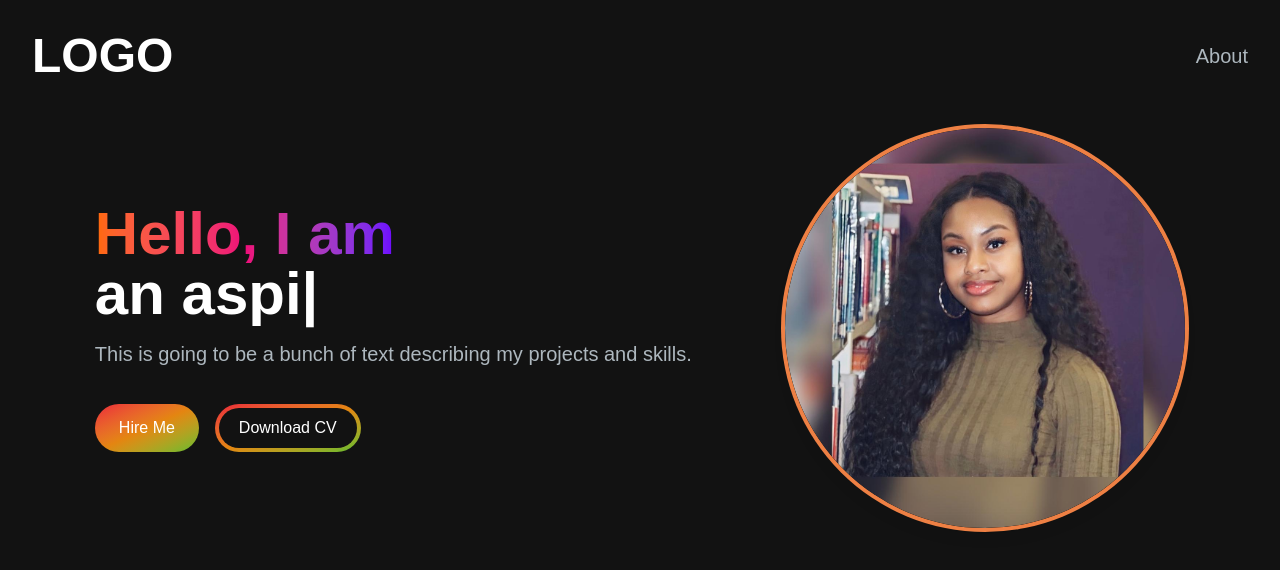
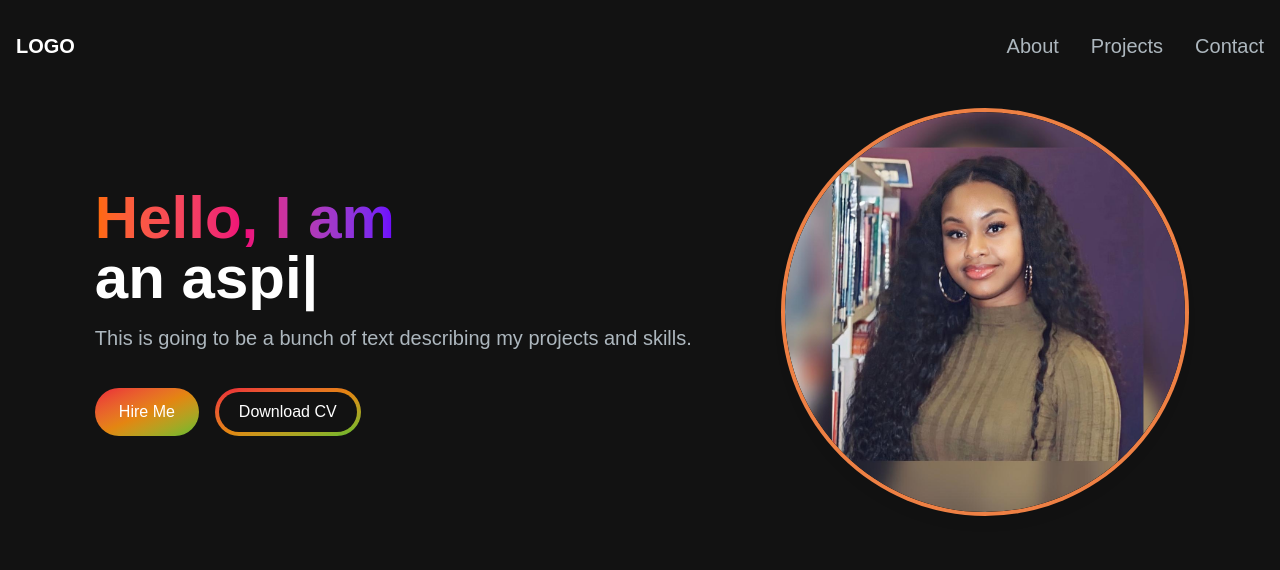
Before and after one commit to poffodile/my-portfolio, a Next.js app: page / in a window 1280 px wide. Shown: the top 570 px of the page. Built offline with nearby package versions, Linux system fonts and the light colour scheme.

Commit message:
Add NavLink component and update Navbar for improved navigation structure; included @heroicons/react dependency

```diff
--- a/package.json
+++ b/package.json
@@ -9,6 +9,7 @@
     "lint": "next lint"
   },
   "dependencies": {
+    "@heroicons/react": "^2.2.0",
     "animation": "^0.1.3",
     "next": "15.4.4",
     "react": "19.1.0",
--- a/src/app/components/NavLink.jsx
+++ b/src/app/components/NavLink.jsx
@@ -1,9 +1,13 @@
-const NavLink = ({ href, children }) => {
+import Link from "next/link";
+
+const NavLink = ({ href, title }) => {
   return (
     <Link
       href={href}
       className="block py-2 pl-3 pr-4 text-[#ADB7BE] sm:text-xl rounded md:p-0 hover:text-white">
-      {children}
+      {title}
     </Link>
   );
 };
+
+export default NavLink;
--- a/src/app/components/Navbar.jsx
+++ b/src/app/components/Navbar.jsx
@@ -1,24 +1,40 @@
 import Link from "next/link";
 import React from "react";
+import NavLink from "./NavLink";
+
+const navLinks = [
+  {
+    title: "About",
+    path: "#about",
+  },
+
+  {
+    title: "Projects",
+    path: "#projects",
+  },
+
+  {
+    title: "Contact",
+    path: "#contact",
+  },
+];
 
 const Navbar = () => {
   return (
-    <nav>
-      <div className="flex flex-wrap items-center justify-between mx-auto p-8">
+    <nav className="fixed top-0 left-0 right-0  z-10 bg-[#121212] bg-opacity-90 ">
+      <div className="flex flex-wrap items-center justify-between mx-auto px-4 py-8">
         <Link
           href="/"
-          className="text-white text-5xl hover:text-gray-300 font-semibold">
+          className="text-xl md:text-white text-5xl hover:text-gray-300 font-semibold">
           LOGO
         </Link>
         <div className="menu hidden md:block md:w-auto" id="navbar">
-          <ul>
-            <li>
-              <Link
-                href={"#about"}
-                className="block py-2 pl-3 pr-4 text-[#ADB7BE] sm:text-xl rounded md:p-0 hover:text-white">
-                About
-              </Link>
-            </li>
+          <ul className="flex p-4 md:p-0 md:flex-row md:space-x-8 mt-0;">
+            {navLinks.map((link, index) => (
+              <li key={index}>
+                <NavLink href={link.path} title={link.title} />
+              </li>
+            ))}
           </ul>
         </div>
       </div>
--- a/src/app/page.js
+++ b/src/app/page.js
@@ -6,7 +6,7 @@
   return (
     <main className="flex min-h-screen flex-col bg-[#121212] ">
       <Navbar />
-      <div className="container mx-auto px-12 py-4 ">
+      <div className="container mt-24 mx-auto px-12 py-4 ">
         <HeaderSection />
       </div>
     </main>
```
Also changed, not shown: 1 other file (tests, documents, lock files or other folders).
